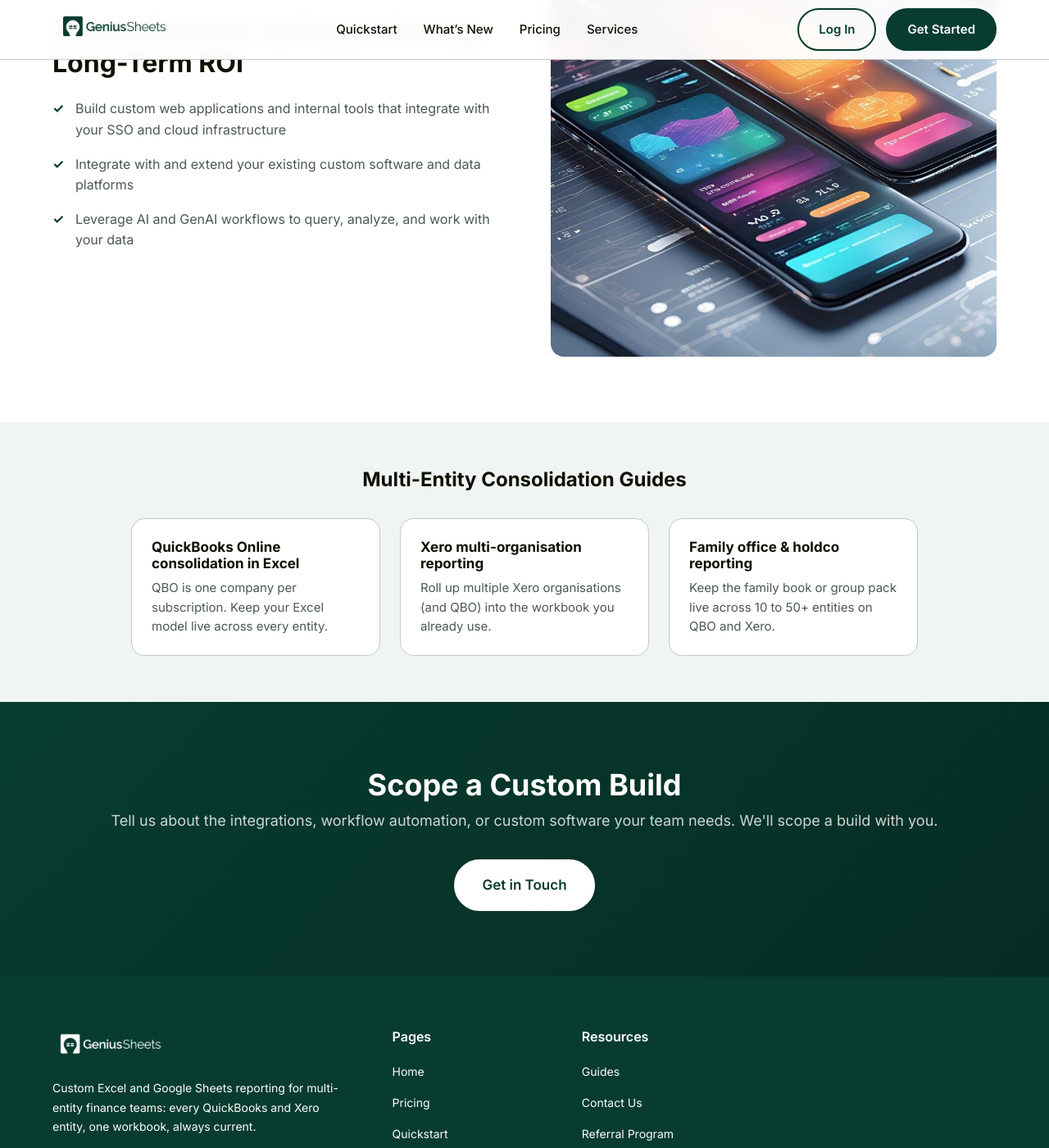
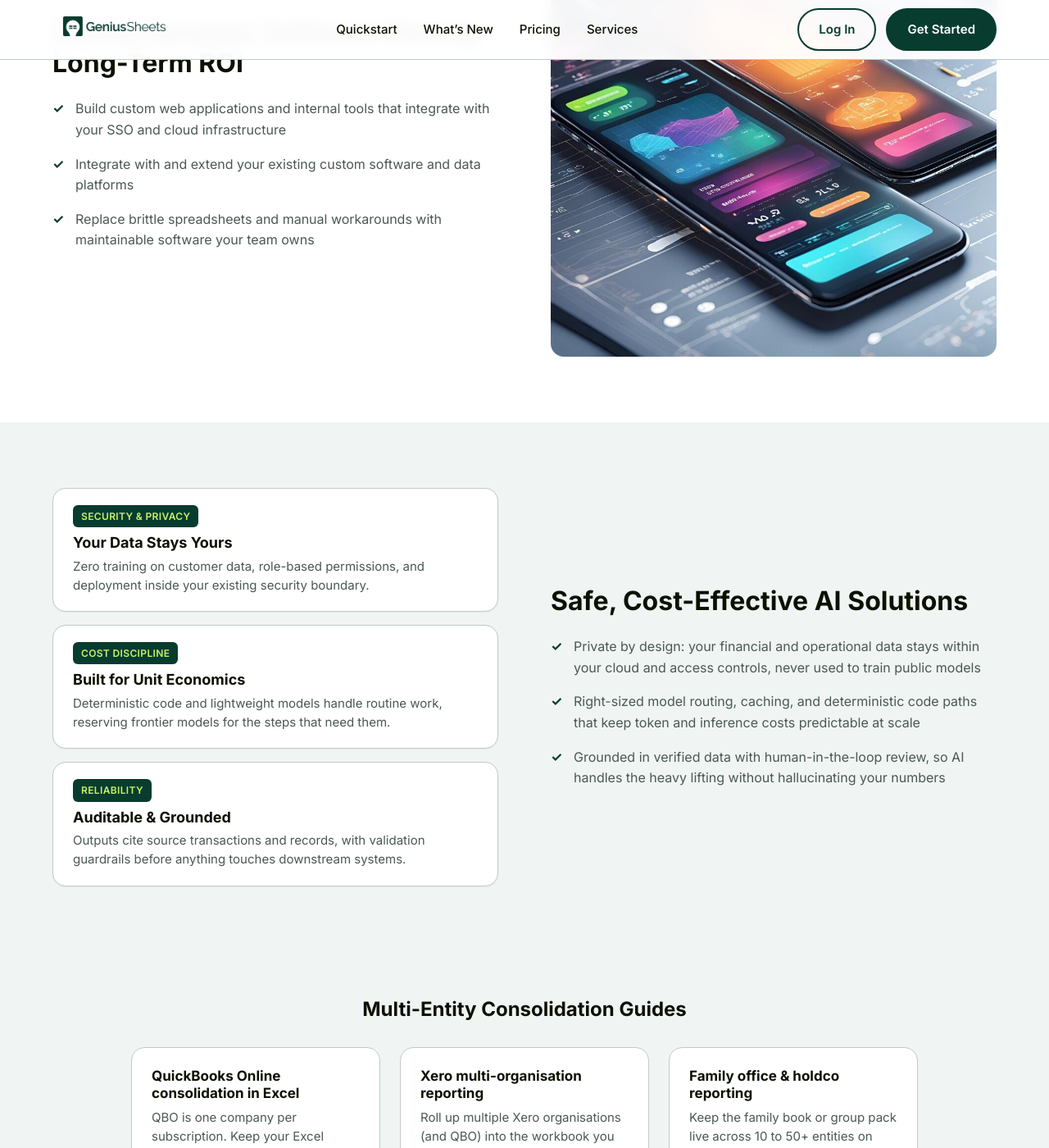
Before and after one commit to GeniusSheets/gs_site, a Jekyll site: the page built from services.html, in a window 1280 px wide and 1400 px high, scrolled down 1628 px. Shown: the whole window at 82% size. Built offline with Jekyll 4.4.1, drawn with Linux system fonts in a browser that asks for light colours.

Commit message:
Add safe and cost-effective AI section to Services page

```diff
--- a/_includes/structured-data.html
+++ b/_includes/structured-data.html
@@ -114,7 +114,7 @@
       "name": "What's included in custom services?",
       "acceptedAnswer": {
         "@type": "Answer",
-        "text": "Custom software solutions, data integrations, and workflow automation: third-party API connections, modeled data warehouses, back-office and accounting automation, and custom web applications. Scoped per engagement; see Services for detail."
+        "text": "Custom software solutions, data integrations, workflow automation, and safe, cost-effective AI: third-party API connections, modeled data warehouses, back-office and accounting automation, and custom web applications. Scoped per engagement; see Services for detail."
       }
     },
     {
--- a/_sass/_services.scss
+++ b/_sass/_services.scss
@@ -85,6 +85,45 @@
   }
 }
 
+.service-ai-cards {
+  display: flex;
+  flex-direction: column;
+  gap: 16px;
+}
+
+.service-ai-card {
+  background: $bg;
+  border: 1px solid $border;
+  border-radius: $radius-lg;
+  padding: 20px 24px;
+  box-shadow: $shadow-sm;
+
+  h3 {
+    font-size: 1.125rem;
+    margin: 8px 0 6px;
+    color: $secondary;
+  }
+
+  p {
+    color: $text-light;
+    font-size: 0.9375rem;
+    line-height: 1.55;
+    margin: 0;
+  }
+}
+
+.service-ai-badge {
+  display: inline-block;
+  background: $primary;
+  color: $accent;
+  font-size: 0.75rem;
+  font-weight: 600;
+  letter-spacing: 0.03em;
+  text-transform: uppercase;
+  padding: 4px 10px;
+  border-radius: $radius-sm;
+}
+
 .services-cta {
   padding: $section-padding;
   text-align: center;
--- a/pricing.html
+++ b/pricing.html
@@ -100,7 +100,7 @@ image: /assets/images/hero/hero-screenshot.png
           <span class="faq-icon">+</span>
         </button>
         <div class="faq-answer">
-          <p>Custom software solutions, data integrations, and workflow automation: third-party API connections, modeled data warehouses, back-office and accounting automation, and custom web applications. Scoped per engagement; <a href="{{ '/services' | relative_url }}">see Services</a> for detail.</p>
+          <p>Custom software solutions, data integrations, workflow automation, and safe, cost-effective AI: third-party API connections, modeled data warehouses, back-office and accounting automation, and custom web applications. Scoped per engagement; <a href="{{ '/services' | relative_url }}">see Services</a> for detail.</p>
         </div>
       </div>
       <div class="faq-item">
--- a/services.html
+++ b/services.html
@@ -1,7 +1,7 @@
 ---
 layout: default
 title: "Services"
-description: "Custom software solutions, data integrations, and workflow automation built by a team with deep fintech and enterprise software experience."
+description: "Custom software solutions, data integrations, workflow automation, and safe, cost-effective AI built by a team with deep fintech and enterprise software experience."
 image: /assets/images/hero/hero-screenshot.png
 ---
 
@@ -60,11 +60,46 @@ image: /assets/images/hero/hero-screenshot.png
         <ul class="service-list">
           <li>Build custom web applications and internal tools that integrate with your SSO and cloud infrastructure</li>
           <li>Integrate with and extend your existing custom software and data platforms</li>
-          <li>Leverage AI and GenAI workflows to query, analyze, and work with your data</li>
+          <li>Replace brittle spreadsheets and manual workarounds with maintainable software your team owns</li>
         </ul>
       </div>
       <div class="service-image">
         <img loading="lazy" decoding="async" src="{{ '/assets/images/sections/services-3.jpg' | relative_url }}" alt="Custom software development">
+      </div>
+    </div>
+  </div>
+</section>
+
+<!-- Safe & Cost-Effective AI -->
+<section class="service-section alt">
+  <div class="container">
+    <div class="service-grid reverse">
+      <div class="service-content">
+        <h2>Safe, Cost-Effective AI Solutions</h2>
+        <ul class="service-list">
+          <li>Private by design: your financial and operational data stays within your cloud and access controls, never used to train public models</li>
+          <li>Right-sized model routing, caching, and deterministic code paths that keep token and inference costs predictable at scale</li>
+          <li>Grounded in verified data with human-in-the-loop review, so AI handles the heavy lifting without hallucinating your numbers</li>
+        </ul>
+      </div>
+      <div class="service-image">
+        <div class="service-ai-cards">
+          <div class="service-ai-card">
+            <span class="service-ai-badge">Security &amp; Privacy</span>
+            <h3>Your Data Stays Yours</h3>
+            <p>Zero training on customer data, role-based permissions, and deployment inside your existing security boundary.</p>
+          </div>
+          <div class="service-ai-card">
+            <span class="service-ai-badge">Cost Discipline</span>
+            <h3>Built for Unit Economics</h3>
+            <p>Deterministic code and lightweight models handle routine work, reserving frontier models for the steps that need them.</p>
+          </div>
+          <div class="service-ai-card">
+            <span class="service-ai-badge">Reliability</span>
+            <h3>Auditable &amp; Grounded</h3>
+            <p>Outputs cite source transactions and records, with validation guardrails before anything touches downstream systems.</p>
+          </div>
+        </div>
       </div>
     </div>
   </div>
```
